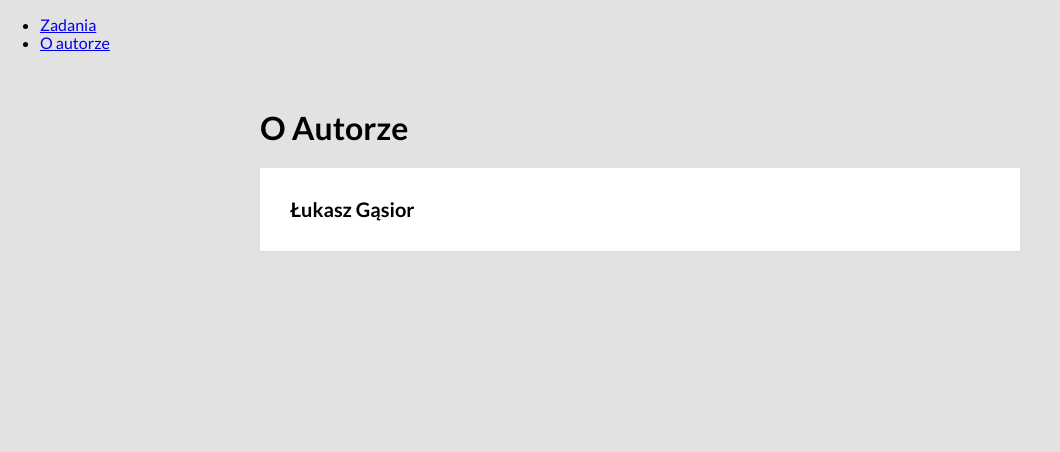
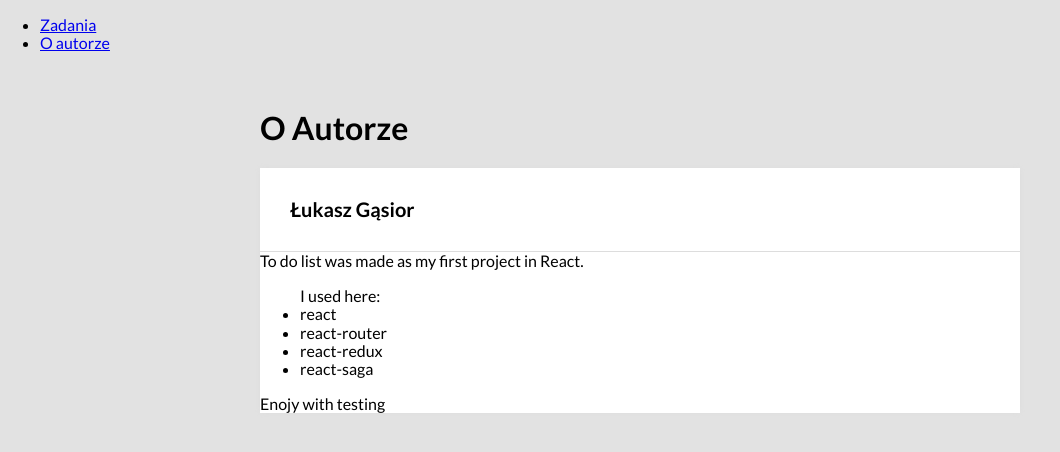
Before and after one commit to LukGasior/todo-list-react, a React (Create React App) app: page /todo-list-react/autor in a window 1280 px wide. Shown: the top 452 px of the page, without its empty margins (0-1060 px from the left). Built offline with nearby package versions, Linux system fonts and the light colour scheme.

Commit message:
change import route to components

```diff
--- a/src/features/Author/index.js
+++ b/src/features/Author/index.js
@@ -19,6 +19,16 @@ const Author = () => {
 
             <Section
                 title={"Łukasz Gąsior"}
+                body={<>To do list was made as my first project in React.
+                    <ul>I used here:
+
+                        <li>react</li>
+                        <li>react-router</li>
+                        <li>react-redux</li>
+                        <li>react-saga</li>
+                    </ul>
+                    Enojy with testing
+                </>}
             />
         </Container>
     )
--- a/src/features/task/TasksPage/Buttons/index.js
+++ b/src/features/task/TasksPage/Buttons/index.js
@@ -1,5 +1,5 @@
 import { Wrapper, Button } from "./style";
-import { selectTasks, toggleTaskHide, setAllDone, selectTaskHide } from "../tasksSlice";
+import { selectTasks, toggleTaskHide, setAllDone, selectTaskHide } from "../../tasksSlice";
 import { useDispatch, useSelector } from "react-redux";
 
 const Buttons = () => {
--- a/src/features/task/TasksPage/Form/index.js
+++ b/src/features/task/TasksPage/Form/index.js
@@ -3,7 +3,7 @@ import { useState, useEffect, useRef } from "react";
 import { Wrapper, Input, Button } from "./style"
 import { useDispatch } from "react-redux";
 import { nanoid } from "@reduxjs/toolkit";
-import { addTask } from "../tasksSlice";
+import { addTask } from "../../tasksSlice";
 
 const Form = () => {
 
--- a/src/features/task/TasksPage/Tasks/index.js
+++ b/src/features/task/TasksPage/Tasks/index.js
@@ -1,6 +1,6 @@
 import { useDispatch, useSelector } from "react-redux";
 import { List, Item, Content, Button } from "./style"
-import { selectTasks, toggleTaskDone, removeTask, selectTaskHide } from "../tasksSlice";
+import { selectTasks, toggleTaskDone, removeTask, selectTaskHide } from "../../tasksSlice";
 
 const Tasks = () => {
     const tasks = useSelector(selectTasks);
--- a/src/features/task/TasksPage/index.js
+++ b/src/features/task/TasksPage/index.js
@@ -1,9 +1,9 @@
 import Container from "../../../common/Container";
 import Header from "../../../common/Header";
 import Section from "../../../common/Section";
-import Form from "../Form";
-import Tasks from "../Tasks";
-import Buttons from "../Buttons";
+import Form from "../TasksPage/Form";
+import Tasks from "../TasksPage/Tasks";
+import Buttons from "../TasksPage/Buttons";
 
 
 const TasksPage = () => {
```
Also changed, not shown: src/features/task/TaskPage/index.js (added).
